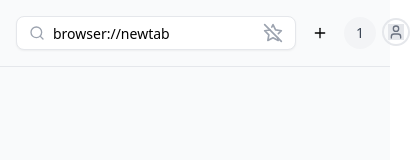
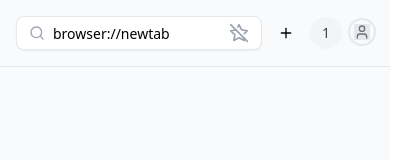
Before and after one commit to huster-zhangpeng/simubrowser, a React (Vite) app: page / in a window 390 px wide. Shown: the top 160 px of the page, 416 px wide, since content can reach past the window. Built offline with nearby package versions, Linux system fonts and the light colour scheme.

Commit message:
fix: improve browser responsive layout and iframe display on mobile

```diff
--- a/src/components/AddressBar.tsx
+++ b/src/components/AddressBar.tsx
@@ -60,20 +60,20 @@ export function AddressBar({ currentUrl, onNavigate }: AddressBarProps) {
   }, [currentUrl, isBookmarked]);
 
   return (
-    <div className="flex items-center w-full">
-      <div className="flex flex-1 min-w-0 items-center bg-white dark:bg-darkSecondary rounded-lg px-3 shadow-sm border dark:border-darkBorder">
+    <div className="flex flex-1 min-w-0">
+      <div className="flex flex-1 min-w-0 items-center bg-white dark:bg-darkSecondary rounded-lg px-3 shadow-sm border dark:border-darkBorder transition-all duration-200">
         <Search className="w-4 h-4 text-gray-400 mr-2 flex-shrink-0" />
         <input
           type="text"
           value={inputValue}
           onChange={(e) => setInputValue(e.target.value)}
           onKeyPress={handleKeyPress}
-          className="flex-1 min-w-0 h-8 sm:h-10 outline-none text-sm dark:bg-darkSecondary dark:text-darkText mr-2"
+          className="flex-1 min-w-0 h-8 sm:h-10 outline-none text-sm dark:bg-darkSecondary dark:text-darkText mr-2 text-ellipsis overflow-hidden whitespace-nowrap"
           placeholder="Enter URL or search"
         />
         <button
           onClick={toggleBookmark}
-          className="hover:text-yellow-500"
+          className="hover:text-yellow-500 flex-shrink-0"
           title={isBookmarked ? 'Remove from bookmarks' : 'Add to bookmarks'}
         >
           {isBookmarked ? (
--- a/src/components/Browser.tsx
+++ b/src/components/Browser.tsx
@@ -137,7 +137,7 @@ export function Browser() {
         {browserState.tabs.map((tab) => (
           <div
             key={`${tab.id}-${tab.url}`}
-            className={`absolute inset-0 ${
+            className={`absolute inset-0 flex flex-col overflow-hidden ${
               tab.id === browserState.activeTabId ? 'visible' : 'hidden'
             }`}
           >
@@ -173,7 +173,7 @@ export function Browser() {
             ) : (
               <iframe
                 src={tab.url}
-                className="w-full h-full border-0"
+                className="w-full h-full border-0 flex-1 min-w-0"
                 onLoad={handleIframeLoad}
                 onError={handleIframeError}
                 title={tab.title}
--- a/src/components/NavigationBar.tsx
+++ b/src/components/NavigationBar.tsx
@@ -40,8 +40,8 @@ export function NavigationBar({
 }: NavigationBarProps) {
   const { theme, setTheme } = useTheme();
   return (
-    <div className="flex flex-1 items-center gap-2 p-2 dark:bg-gray-900">
-      <div className="hidden sm:flex items-center gap-2">
+    <div className="flex flex-1 items-center gap-2 p-2 dark:bg-gray-900 min-w-0">
+      <div className="hidden sm:flex items-center gap-2 flex-shrink-0">
         <button
           onClick={onBack}
           disabled={!canGoBack}
@@ -64,12 +64,14 @@ export function NavigationBar({
           onClick={onRefresh}
           className="w-10 h-10 p-3 rounded-full hover:bg-gray-100 dark:hover:bg-gray-800"
         >
-          <RefreshCw className="text-xl dark:text-gray-400" />
+        <RefreshCw className="text-xl dark:text-gray-400" />
         </button>
       </div>
-      <AddressBar currentUrl={currentUrl} onNavigate={onNavigate} />
+      <div className="flex-1 min-w-0">
+        <AddressBar currentUrl={currentUrl} onNavigate={onNavigate} />
+      </div>
 
-      <div className="flex items-center gap-2">
+      <div className="flex items-center gap-2 flex-shrink-0">
         <div className="sm:hidden flex items-center gap-2">
           <button
             onClick={onNewTab}
```
